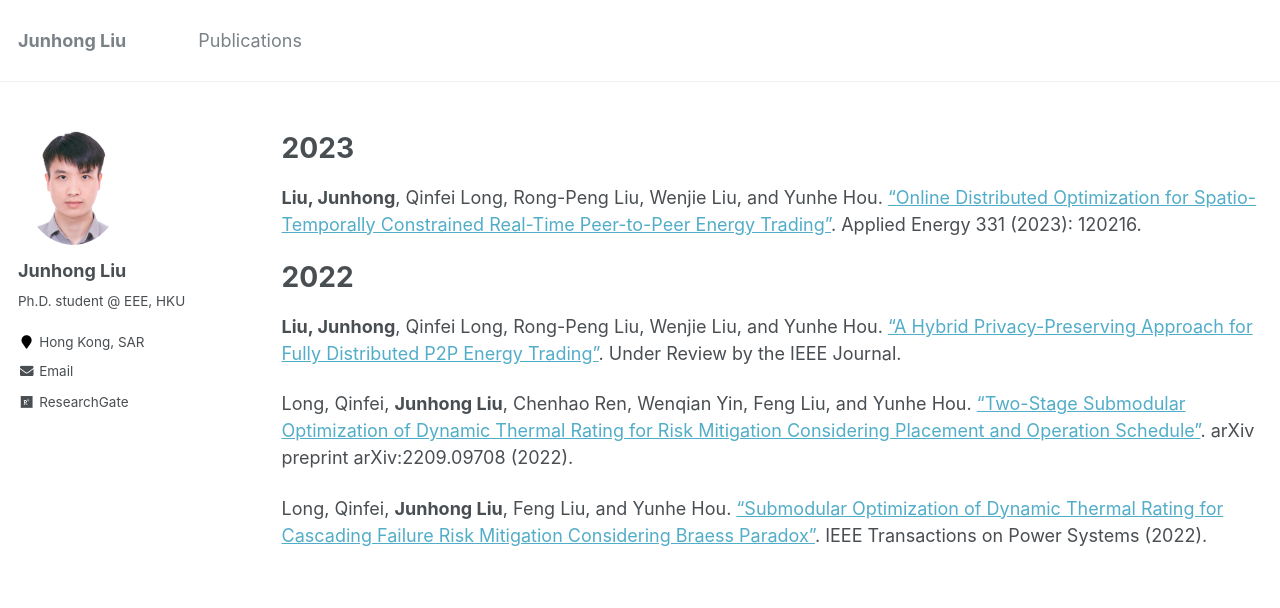
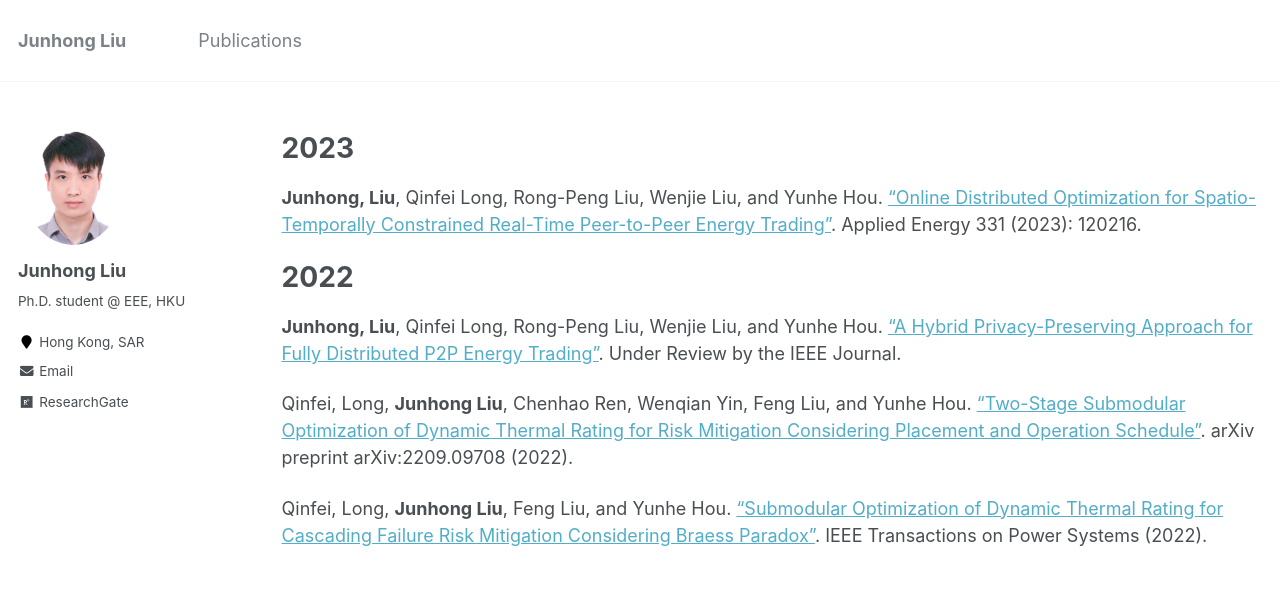
Before and after one commit to johnny-eee/online, a Jekyll site: the page built from _pages/cv.md, in a window 1280 px wide. Shown: the top 608 px of the page. Built offline with Jekyll 4.4.1, drawn with Linux system fonts in a browser that asks for light colours.

Commit message:
Update cv.md

```diff
--- a/_pages/cv.md
+++ b/_pages/cv.md
@@ -10,12 +10,12 @@ redirect_from:
 
 2023
 ======
-**Liu, Junhong**, Qinfei Long, Rong-Peng Liu, Wenjie Liu, and Yunhe Hou. ["Online Distributed Optimization for Spatio-Temporally Constrained Real-Time Peer-to-Peer Energy Trading"](https://www.sciencedirect.com/science/article/abs/pii/S0306261922014738). Applied Energy 331 (2023): 120216.
+**Junhong, Liu**, Qinfei Long, Rong-Peng Liu, Wenjie Liu, and Yunhe Hou. ["Online Distributed Optimization for Spatio-Temporally Constrained Real-Time Peer-to-Peer Energy Trading"](https://www.sciencedirect.com/science/article/abs/pii/S0306261922014738). Applied Energy 331 (2023): 120216.
 
 2022
 ======
-**Liu, Junhong**, Qinfei Long, Rong-Peng Liu, Wenjie Liu, and Yunhe Hou. ["A Hybrid Privacy-Preserving Approach for Fully Distributed P2P Energy Trading"]( ). Under Review by the IEEE Journal.
+**Junhong, Liu**, Qinfei Long, Rong-Peng Liu, Wenjie Liu, and Yunhe Hou. ["A Hybrid Privacy-Preserving Approach for Fully Distributed P2P Energy Trading"]( ). Under Review by the IEEE Journal.
 
-Long, Qinfei, **Junhong Liu**, Chenhao Ren, Wenqian Yin, Feng Liu, and Yunhe Hou. ["Two-Stage Submodular Optimization of Dynamic Thermal Rating for Risk Mitigation Considering Placement and Operation Schedule"](https://arxiv.org/pdf/2209.09708.pdf). arXiv preprint arXiv:2209.09708 (2022).
+Qinfei, Long, **Junhong Liu**, Chenhao Ren, Wenqian Yin, Feng Liu, and Yunhe Hou. ["Two-Stage Submodular Optimization of Dynamic Thermal Rating for Risk Mitigation Considering Placement and Operation Schedule"](https://arxiv.org/pdf/2209.09708.pdf). arXiv preprint arXiv:2209.09708 (2022).
 
-Long, Qinfei, **Junhong Liu**, Feng Liu, and Yunhe Hou. ["Submodular Optimization of Dynamic Thermal Rating for Cascading Failure Risk Mitigation Considering Braess Paradox"](https://ieeexplore.ieee.org/abstract/document/9893388). IEEE Transactions on Power Systems (2022).
+Qinfei, Long, **Junhong Liu**, Feng Liu, and Yunhe Hou. ["Submodular Optimization of Dynamic Thermal Rating for Cascading Failure Risk Mitigation Considering Braess Paradox"](https://ieeexplore.ieee.org/abstract/document/9893388). IEEE Transactions on Power Systems (2022).
```
